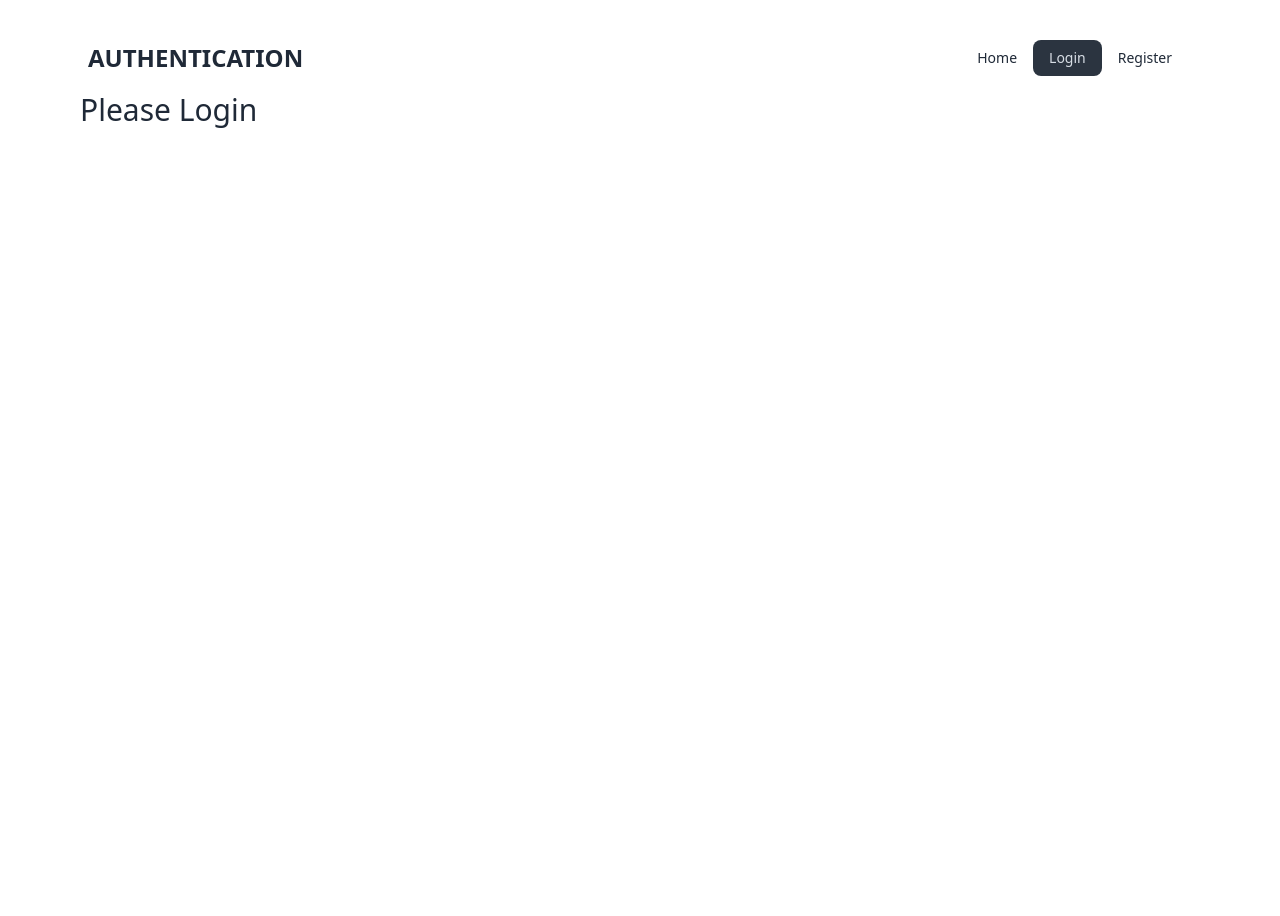
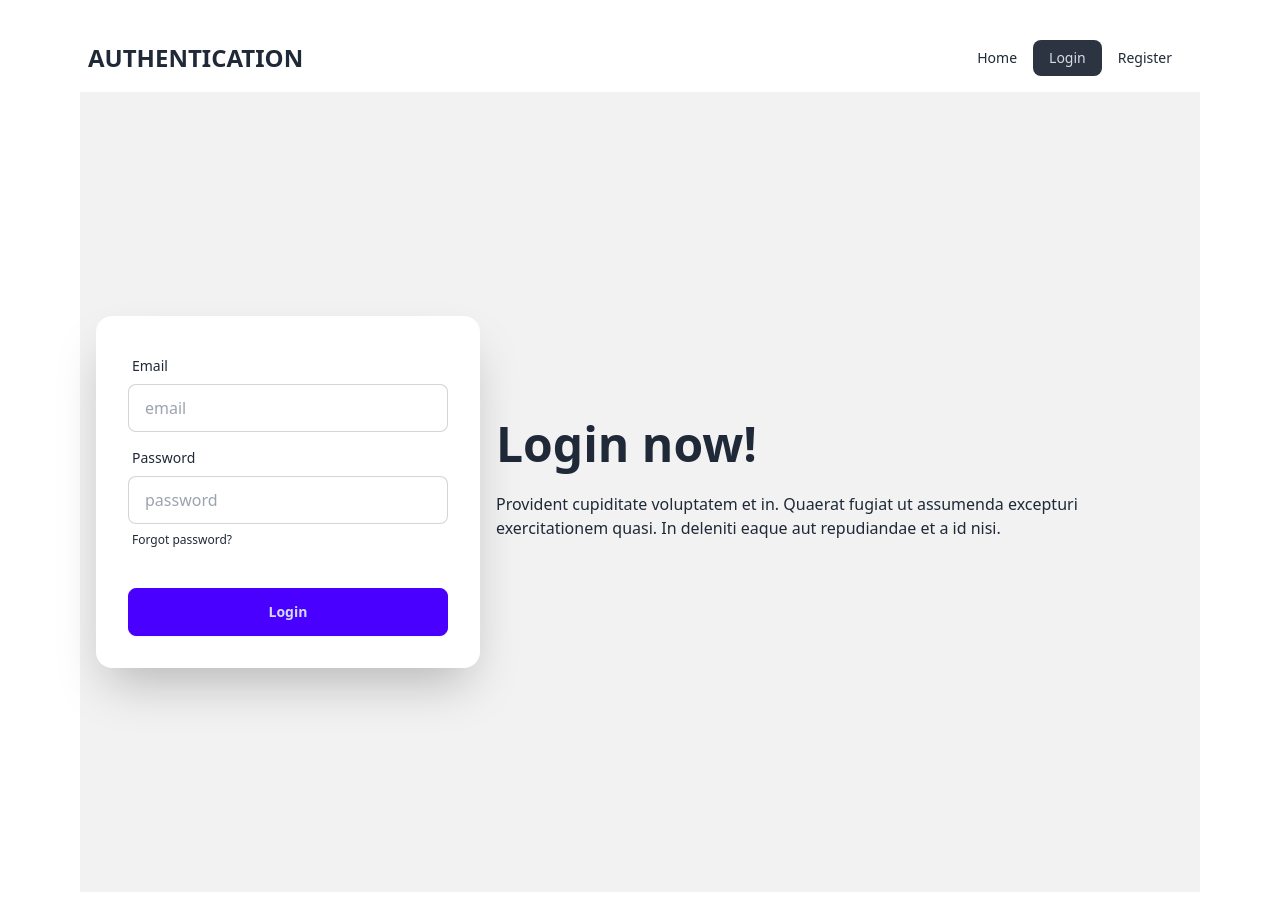
Before and after one commit to yhmunna1/user-email-pass-auth, a React (Vite) app: page /login in a window 1280 px wide. Before the commit the page ends 800 px from the top, so only its background shows below. Built offline with nearby package versions, Linux system fonts and the light colour scheme.

Commit message:
login page design

```diff
--- a/src/components/Login/Login.jsx
+++ b/src/components/Login/Login.jsx
@@ -1,9 +1,61 @@
 import React from "react";
 
 const Login = () => {
+  const handleLogin = (e) => {
+    e.preventDefault();
+    const email = e.target.email.value;
+    const password = e.target.password.value;
+    console.log(email, password);
+  };
+
   return (
-    <div>
-      <h2 className="text-3xl">Please Login</h2>
+    <div className="hero bg-base-200 min-h-screen">
+      <div className="hero-content flex-col lg:flex-row-reverse">
+        <div className="text-center lg:text-left">
+          <h1 className="text-5xl font-bold">Login now!</h1>
+          <p className="py-6">
+            Provident cupiditate voluptatem et in. Quaerat fugiat ut assumenda
+            excepturi exercitationem quasi. In deleniti eaque aut repudiandae et
+            a id nisi.
+          </p>
+        </div>
+        <div className="card bg-base-100 w-full max-w-sm shrink-0 shadow-2xl">
+          <form className="card-body" onSubmit={handleLogin}>
+            <div className="form-control">
+              <label className="label">
+                <span className="label-text">Email</span>
+              </label>
+              <input
+                type="email"
+                name="email"
+                placeholder="email"
+                className="input input-bordered"
+                required
+              />
+            </div>
+            <div className="form-control">
+              <label className="label">
+                <span className="label-text">Password</span>
+              </label>
+              <input
+                type="password"
+                name="password"
+                placeholder="password"
+                className="input input-bordered"
+                required
+              />
+              <label className="label">
+                <a href="#" className="label-text-alt link link-hover">
+                  Forgot password?
+                </a>
+              </label>
+            </div>
+            <div className="form-control mt-6">
+              <button className="btn btn-primary">Login</button>
+            </div>
+          </form>
+        </div>
+      </div>
     </div>
   );
 };
--- a/src/components/Register/Register.jsx
+++ b/src/components/Register/Register.jsx
@@ -11,7 +11,8 @@
     // console.log("Success");
     const email = e.target.email.value;
     const password = e.target.password.value;
-    console.log(email, password);
+    const accepted = e.target.terms.checked;
+    console.log(email, password, accepted);
 
     // Validations checkup and return
     if (password > 6) {
@@ -38,7 +39,7 @@
       });
   };
   return (
-    <div className="card w-80 mx-auto bg-base-200 p-6">
+    <div className="card w-2/4 mx-auto bg-base-200 p-6">
       <h2 className="text-3xl">Please Register</h2>
       <form className="card-body" onSubmit={handleRegister}>
         <input
@@ -53,7 +54,7 @@
             type={showPassword ? "text" : "password"}
             name="password"
             placeholder="password"
-            className="input input-bordered"
+            className="input input-bordered w-full"
             required
           />
           <input
@@ -62,6 +63,12 @@
             className="toggle toggle-xs -ms-9"
             defaultChecked
           />
+        </div>
+        <div className="my-2">
+          <input type="checkbox" name="terms" id="terms" />
+          <label htmlFor="terms" className="ms-2">
+            Accept our <a href="">Terms and Condition</a>
+          </label>
         </div>
         {registerError && <p className="text-red-600">{registerError}</p>}
         {registerSuccess && <p className="text-green-600">{registerSuccess}</p>}
```
